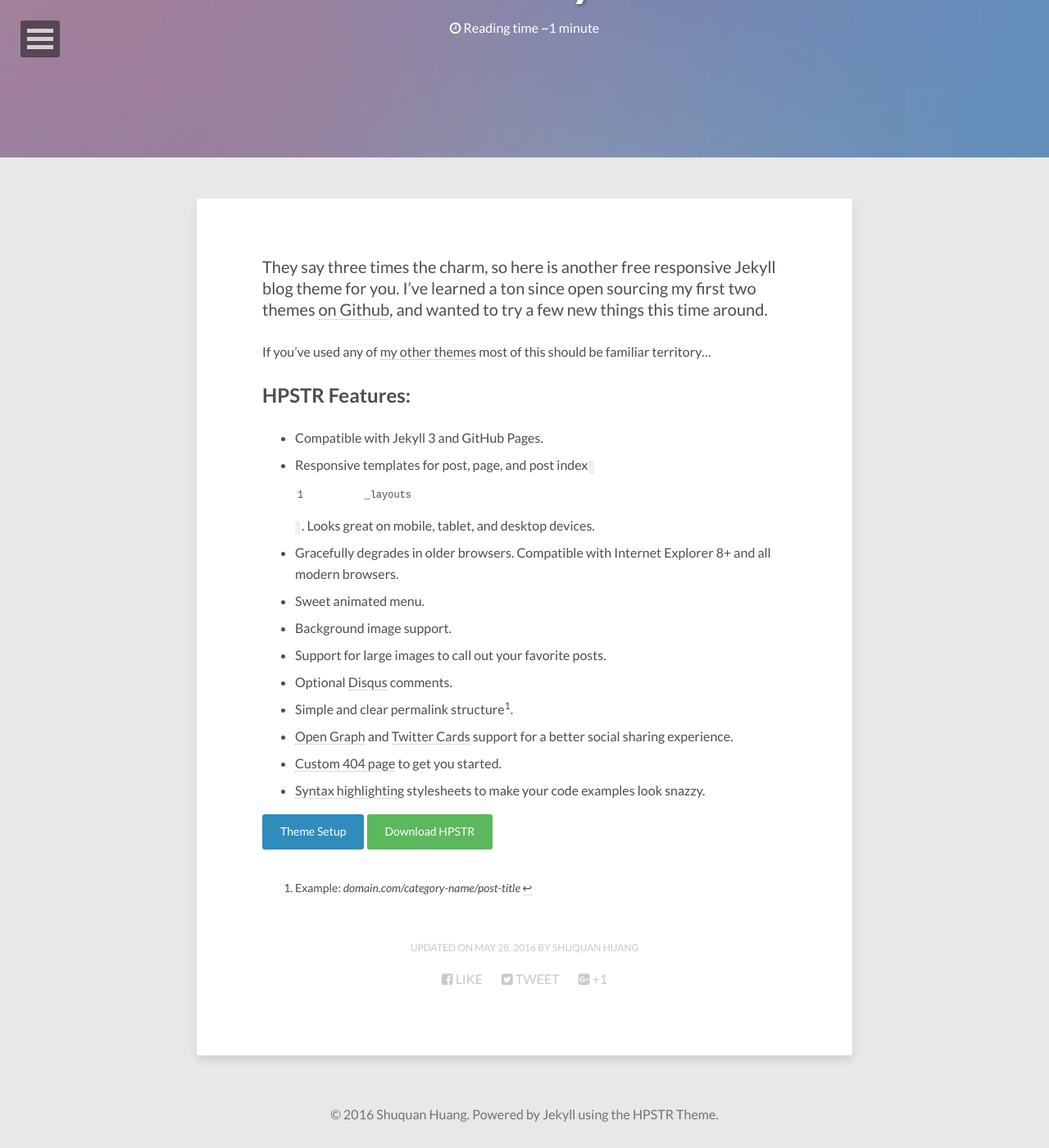
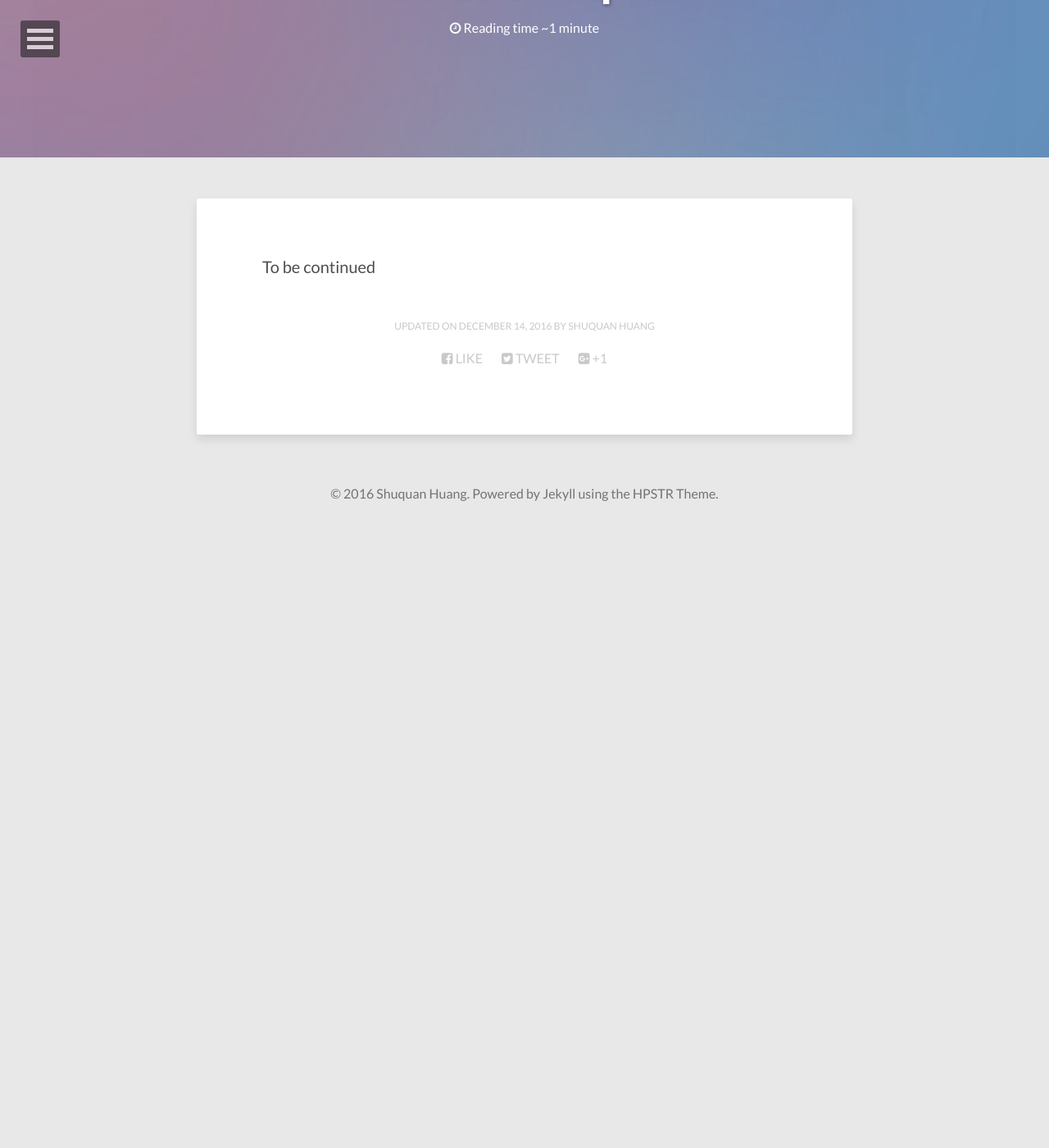
Before and after one commit to shuquan/shuquan.github.io, a Jekyll site: the page built from about/index.md, in a window 1280 px wide and 1400 px high, scrolled down 208 px. Shown: the whole window at 82% size. Built offline with Jekyll 4.4.1, drawn with Linux system fonts in a browser that asks for light colours; nearby versions of some CDN libraries; after the commit the page ends 900 px from its top, so only the background shows below that; some of the changed text lies outside the part shown.

Commit message:
update about page

```diff
--- a/about/index.md
+++ b/about/index.md
@@ -1,30 +1,10 @@
 ---
 layout: page
-title: About the Jekyll Theme
+title: About Shuquan
 image:
   feature: abstract-5.jpg
 comments: false
-modified: 2016-05-28
+modified: 2016-12-14
 ---
 
-They say three times the charm, so here is another free responsive Jekyll blog theme for you. I've learned a ton since open sourcing my first two themes [on Github](http://github.com/mmistakes), and wanted to try a few new things this time around.
-
-If you've used any of [my other themes](http://mademistakes.com/work/jekyll-themes/) most of this should be familiar territory...
-
-## HPSTR Features:
-
-* Compatible with Jekyll 3 and GitHub Pages.
-* Responsive templates for post, page, and post index `_layouts`. Looks great on mobile, tablet, and desktop devices.
-* Gracefully degrades in older browsers. Compatible with Internet Explorer 8+ and all modern browsers.
-* Sweet animated menu.
-* Background image support.
-* Support for large images to call out your favorite posts.
-* Optional [Disqus](http://disqus.com) comments.
-* Simple and clear permalink structure[^1].
-* [Open Graph](https://developers.facebook.com/docs/opengraph/) and [Twitter Cards](https://dev.twitter.com/docs/cards) support for a better social sharing experience.
-* [Custom 404 page]({{ site.url }}/404.html) to get you started.
-* [Syntax highlighting]({{ site.url }}/code-highlighting-post/) stylesheets to make your code examples look snazzy.
-
-<div markdown="0"><a href="{{ site.url }}/theme-setup/" class="btn btn-info">Theme Setup</a> <a href="https://github.com/mmistakes/hpstr-jekyll-theme" class="btn btn-success">Download HPSTR</a></div>
-
-[^1]: Example: *domain.com/category-name/post-title*
+To be continued
```
